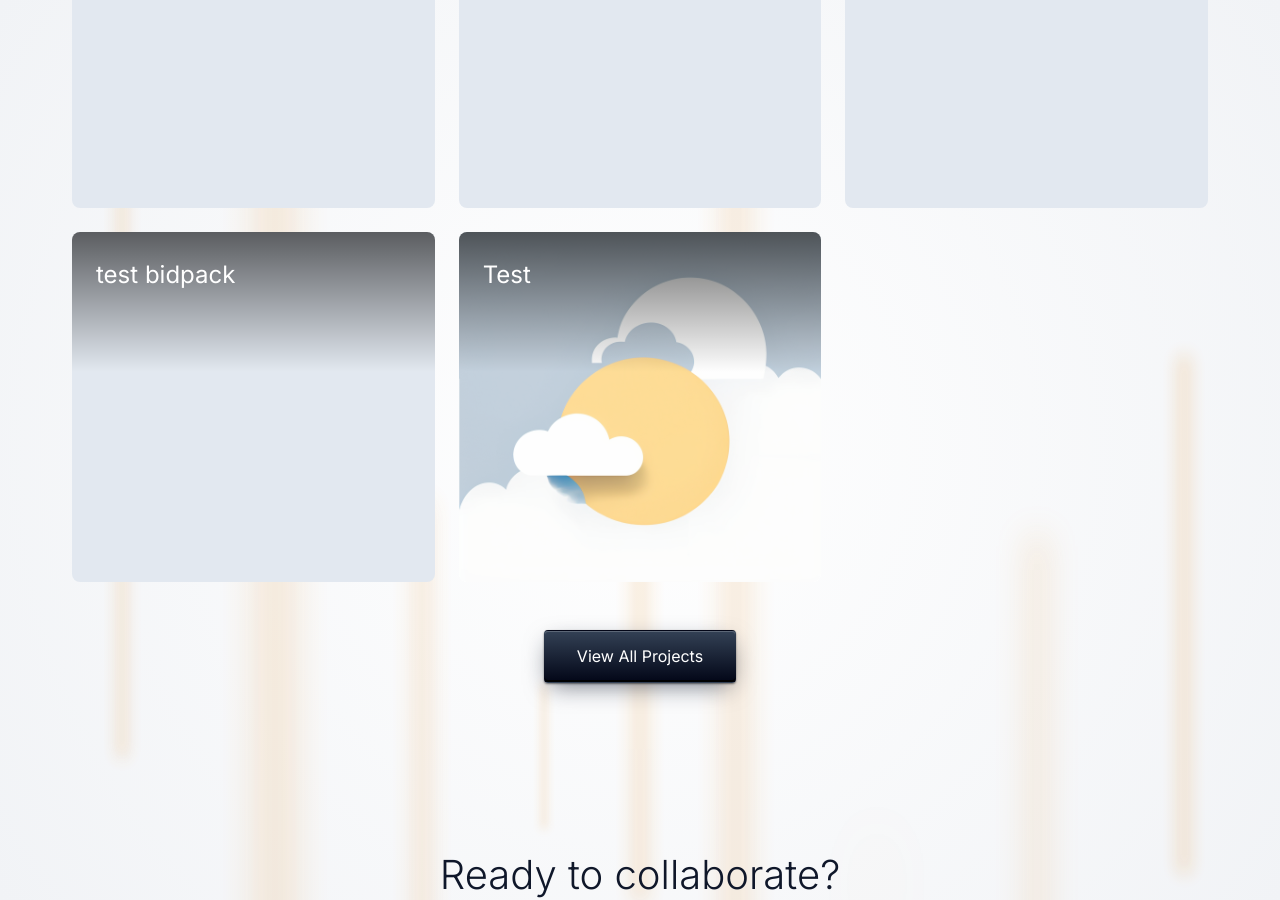
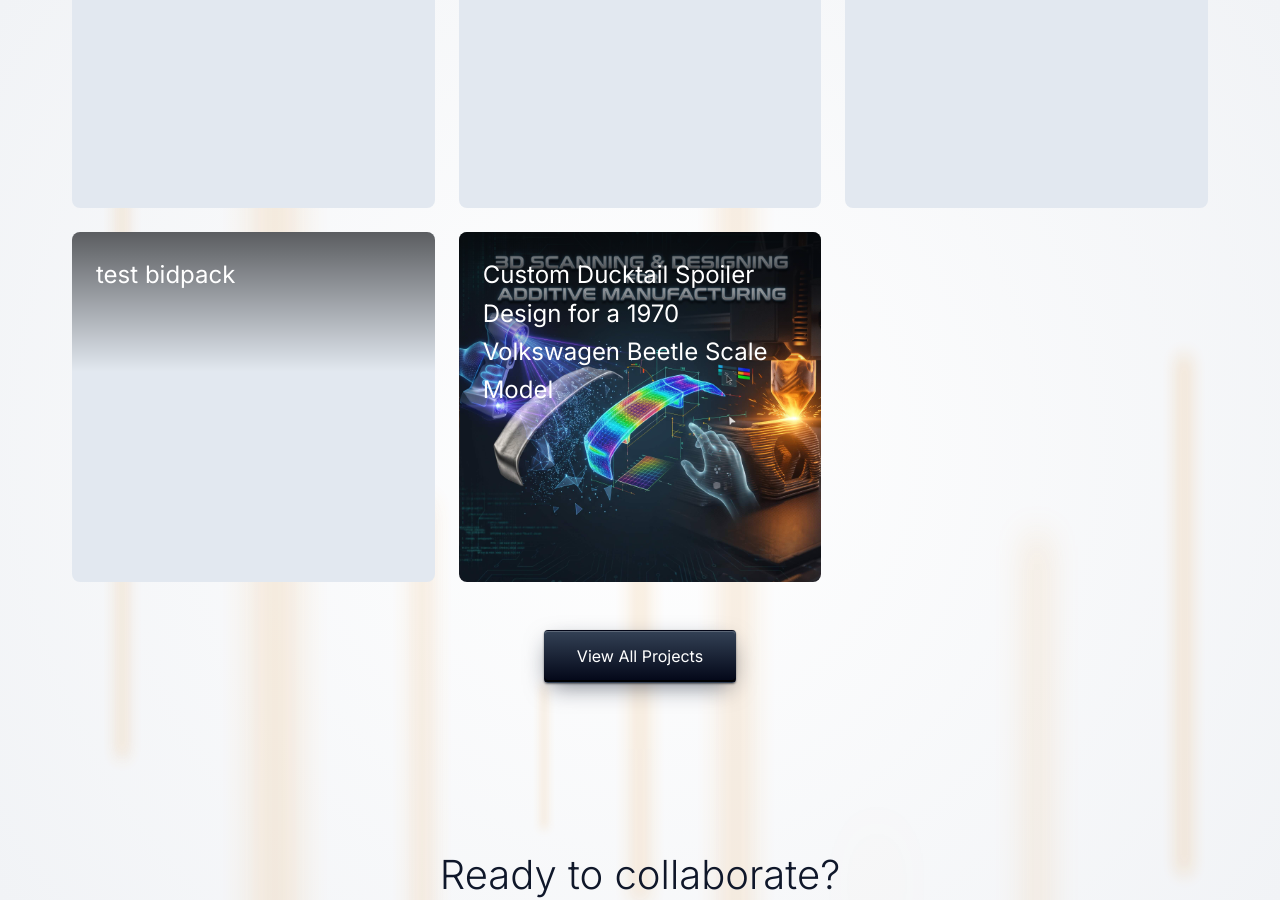
Before and after one commit to AlperIsmailoglou/Portfolio, a Jekyll site: the page built from index.html, in a window 1280 px wide and 900 px high, scrolled down 1510 px. Built offline with Jekyll 4.4.1, drawn with Linux system fonts in a browser that asks for light colours; part of the change alters nothing that is shown.

Commit message:
Update Projects “test” +2

```diff
--- a/_projects/test.md
+++ b/_projects/test.md
@@ -1,22 +1,80 @@
 ---
-title: Test
+title: Custom Ducktail Spoiler Design for a 1970 Volkswagen Beetle Scale Model
 category: Academic
 gallery:
-  - /assets/uploads/ic_app.png
-  - /assets/uploads/wicut_1.jpg
+  - /assets/uploads/Gemini_Generated_Image_9oir0e9oir0e9oir.jpg
 description: |-
-  Test
-  121
-  TEST ASASSA
+  Geomagic Design X / Wrap, PTC Creo Parametric, 3D Scanner Software
+  Creaform HandySCAN 3D Scanner, FDM 3D Printer (PLA Filament)
+
+
+  This project demonstrates an end-to-end engineering workflow spanning 3D optical scanning, digital surface reconstruction, parametric CAD modeling, and Fused Deposition Modeling (FDM) additive manufacturing. The objective was to design, fit, and manufacture a custom aerodynamic ducktail spoiler for a vintage 1970 Volkswagen Beetle toy vehicle ("Pompieri" edition). Using a Creaform HandySCAN 3D handheld optical scanner, high-density point cloud data was captured from the physical model. The raw scan data was imported into Geomagic software, where topological defects, non-manifold edges, and mesh noise were repaired, allowing for accurate surface patch generation and solid model reconstruction of the vehicle's rear chassis.Following surface processing, the reconstructed geometry was exported as a .STEP neutral file and imported into PTC Creo Parametric for custom component design. Utilizing datum plane networks, surface features, freeform styling tools, and dimensional scaling, a bespoke ducktail spoiler was modeled to fit the curved contours of the Beetle’s engine cover. The final model was exported as an .STL file and fabricated via FDM 3D printing in Polylactic Acid (PLA) with a $100\%$ solid infill density (non-patterned) to guarantee structural rigidity and dimensional stability. Physical assembly confirmed precise interface fitting, validating the complete reverse engineering and Design for Additive Manufacturing  methodology.
 image: /assets/uploads/ic_app.png
 ---
 
-Lorem ipsum dolor sit amet, consectetur adipiscing elit. Quisque lacinia elit nunc. Nulla at odio at turpis vestibulum pulvinar et quis lacus. Suspendisse id dolor ac tellus faucibus ullamcorper. Phasellus eu sagittis nisl, quis tincidunt sem. Phasellus faucibus, nisi ut ullamcorper dictum, ex nisi tristique magna, vitae elementum nisi ante at eros. Aliquam bibendum auctor nibh vitae tempor. Nullam a varius lorem.
+### Project Background and Objectives
 
-Ut turpis purus, faucibus aliquam mi eu, venenatis tincidunt augue. Mauris malesuada porta neque eget egestas. Duis blandit, felis dignissim maximus euismod, justo lacus tincidunt nisi, euismod finibus neque sapien ac elit. Phasellus fermentum felis a faucibus vulputate. Donec posuere interdum mi. Vivamus sed scelerisque erat. Suspendisse eget convallis ex. Mauris ac lectus sed tellus pulvinar vulputate. Sed ultricies felis sit amet nunc pulvinar, et condimentum arcu condimentum. Morbi sit amet rutrum nibh. Fusce egestas dignissim accumsan. Aliquam erat volutpat. Pellentesque at risus et felis accumsan vulputate. Donec a mi lobortis, suscipit nisl nec, hendrerit metus.
+Reverse engineering plays a vital role in modern product design, automotive restoration, and bespoke aftermarket component manufacturing. When legacy physical objects lack original 3D CAD data, optical surface scanning provides a non-destructive method for capturing physical dimensions and transforming them into editable digital models.
 
-Donec suscipit odio in augue tempus, varius rutrum libero lobortis. Suspendisse quis semper quam, eget rhoncus nisi. In mollis lectus est, nec consectetur dui ullamcorper at. Fusce laoreet vitae risus nec cursus. Nunc vitae cursus velit. Aenean pellentesque laoreet massa a tristique. Vivamus eu odio et justo mattis imperdiet. Nam aliquam quam et diam tempus condimentum. Maecenas dui est, imperdiet a ligula ac, suscipit gravida purus. Interdum et malesuada fames ac ante ipsum primis in faucibus. Nullam interdum hendrerit nibh sed ornare. Quisque facilisis ullamcorper erat, quis iaculis sem ullamcorper in.
+The primary goal of this project was to design and manufacture a custom, aerodynamically styled ducktail spoiler tailored specifically to fit the rear deck lid of a 1970 Volkswagen Beetle scale model car. Achieving an exact interface fit required extracting the compound curves of the vintage bodywork with high spatial fidelity, generating watertight NURBS surfaces, designing a complementary aftermarket component, and producing a functional physical prototype using additive manufacturing.
 
-Proin in pulvinar dolor, ut finibus arcu. Duis metus mauris, sollicitudin et ullamcorper nec, vestibulum ac turpis. Quisque at convallis leo, non varius ex. Fusce mollis quam at arcu ultrices iaculis. Fusce elementum rutrum odio, non varius turpis tempus eget. Pellentesque habitant morbi tristique senectus et netus et malesuada fames ac turpis egestas. Suspendisse ac lacus non orci luctus porta in ac ex. Pellentesque eget rutrum ligula. Pellentesque nec arcu venenatis, euismod magna sit amet, iaculis mi. Aliquam scelerisque tempus pretium. Suspendisse potenti. Ut sollicitudin interdum porta. Vivamus sit amet leo id dolor efficitur vehicula in eget justo. Praesent quis venenatis libero. Integer sollicitudin mauris a eros pretium tempus.
+- **High-Fidelity Data Acquisition:** Capture the physical body geometry of the scale model vehicle using handheld laser scanning.
+- **Advanced Mesh Repair & Surface Reconstruction:** Clean raw polygonal scan data, repair topology, and convert organic mesh geometry into solid CAD entities within Geomagic.
+- **Parametric CAD Integration & Modeling:** Interface the reverse-engineered surface geometry within PTC Creo Parametric to model a custom ducktail spoiler that perfectly conforms to the vehicle's rear curvature.
+- **Additive Manufacturing Realization:** Prepare the model for FDM fabrication, set optimal slicing and infill parameters ($100\\%$solid density), print the component in PLA material, and perform final post-processing and assembly verification.
 
-Phasellus condimentum ultrices elit, et aliquam justo dictum a. Aliquam mattis mattis diam eget semper. Praesent ultrices libero ac ipsum cursus rutrum. Vivamus nec massa id tortor gravida ultricies sit amet a elit. Nunc vitae justo dui. Proin aliquam quam at tortor pharetra auctor. Lorem ipsum dolor sit amet, consectetur adipiscing elit. Integer aliquam, ligula et laoreet congue, tortor nisi dictum nunc, quis elementum elit metus ac dui.
+## Technical Foundations of the Engineering Workflow
+
+> +------------------+     +------------------------+     +--------------------------+     +------------------------+
+> | 3D Scanning      | --> | Mesh Repair & Surface  | --> | Parametric CAD Modeling  | --> | Additive Manufacturing |
+> | (HandySCAN 3D)   |     | Reconstruction         |     | (PTC Creo Parametric)    |     | (FDM / PLA 100% Infill)|
+> | Point Cloud / STL|     | (Geomagic Design X)    |     | Custom Spoiler Design    |     | Physical Test Assembly |
+> +------------------+     +------------------------+     +--------------------------+     +------------------------+
+
+Laser triangulation scanners, such as the HandySCAN 3D, project laser lines across an object's surface while high-resolution cameras record the displacement of the lines in 3D space. Through spatial triangulation, position target positioning, and coordinate reference frames, the scanner generates point cloud data defined in three-dimensional. These points are converted in real time into a surface mesh consisting of triangular polygons ( STL format ).
+
+Polygonal meshes lack parametric history and math-defined boundaries. To transform a triangular mesh into an editable CAD solid, the surface must undergo topological decomposition:
+
+1. Segmentation of the mesh into geometric regions based on curvature change.
+2. Construction of surface boundary curves (contours).
+3. Fitting of Non-Uniform Rational B-Spline (NURBS) surface patches across the region networks.
+4. Sewing patches into a closed, watertight boundary representation (B-Rep) solid entity.
+
+Fused Deposition Modeling creates physical parts layer by layer by extruding thermoplastic material through a heated nozzle. Key factors influencing part performance include layer orientation, thermal contraction, and infill density. For this project, a$100\\%$solid infill parameter was chosen to maximize mechanical resistance and eliminate internal void structures.
+
+## Reverse Engineering & Mesh Reconstruction in Geomagic
+
+> Raw STL Import ➔ Defect Inspection ➔ Trim Geometry ➔ Tangent & Flat Bridging ➔ Mesh Doctor Repair ➔ Defeature ➔ Region Segmentation ➔ Patch Fitting ➔ STEP Export
+
+Upon importing the `.STL` mesh into Geomagic, a diagnostic assessment revealed several geometric imperfections:
+
+- **Missing Data / Open Holes:** Shadows and high-crease areas lacked mesh data.
+- **Surface Noise & Distortion:** Stray polygon clusters and irregular boundary edges were present along the underbody.
+- **Non-Manifold Geometry:** Self-intersecting edges and multi-connected vertices existed in complex curved transitions.
+
+The `Mesh Doctor` module was executed to identify and resolve subtle topological errors:
+
+- **Non-Manifold Edges:** \~200 detected and resolved.
+- **Self-Intersections:** Corrected by re-triangulating overlapping facets.
+- **Highly Creased Edges:** \~43 areas smoothed to eliminate surface stress points.
+- **Spikes & Small Components:** \~20 isolated floating mesh fragments removed.
+- **Small Holes & Tunnels:** Sealed systematically to enforce mesh integrity.
+
+The finalized solid model of the vehicle's rear section was exported from Geomagic as a `.STEP`  neutral file format, preserving exact geometric continuity for downstream CAD modeling.
+
+## CAD Modeling in PTC Creo Parametric
+
+The exported `.STEP` surface body served as the spatial foundation within PTC Creo Parametric to design a custom-fitting ducktail spoiler.
+
+- **Datum Planes (Offset Planes):** Created parallel and offset to the primary Cartesian planes (XY , XZ , YZ ), defining key reference elevations and offset zones around the engine cover.
+- **Datum Axes & Axis-Plane Intersections:** Established along the vehicle’s centerline symmetry axis and key structural mounting locations to maintain lateral alignment.
+- **Base Surface Extraction:** The top surface profile of the rear engine lid was referenced directly from the imported geometry to serve as the bottom interface mating surface of the spoiler.
+- **Freeform Styling:** Curvature-continuous curves  were drafted to define the swept upward lip characteristic of classic ducktail spoilers.
+- **Extrusion & Solid Features:** The side and upper profiles were extruded and trimmed using parametric boundary surfaces.
+- **Material Trimming:** The lower face of the spoiler was trimmed against the vehicle's curved body shell using Boolean subtraction, guaranteeing a zero-gap flush fit against the rear bodywork.
+
+The final ducktail spoiler component was isolated within Creo, verified for manifold solidity, and exported as a high-resolution `.STL` file (triangulated mesh using fine chord height and angle tolerances) for additive manufacturing slicing.
+
+![](/assets/uploads/Screenshot%202026-11-12%20141421.png)
+
+This project illustrates the full capability of combining optical reverse engineering with modern additive manufacturing. By capturing physical geometric constraints through 3D scanning, repairing mesh topology in Geomagic, modeling parametric features in Creo, and printing a$100\\%$solid PLA prototype, a custom component was brought from physical concept to digital engineering design and back to physical reality.
```
Also changed, not shown: assets/uploads/Screenshot 2026-11-12 141421.png (added).
